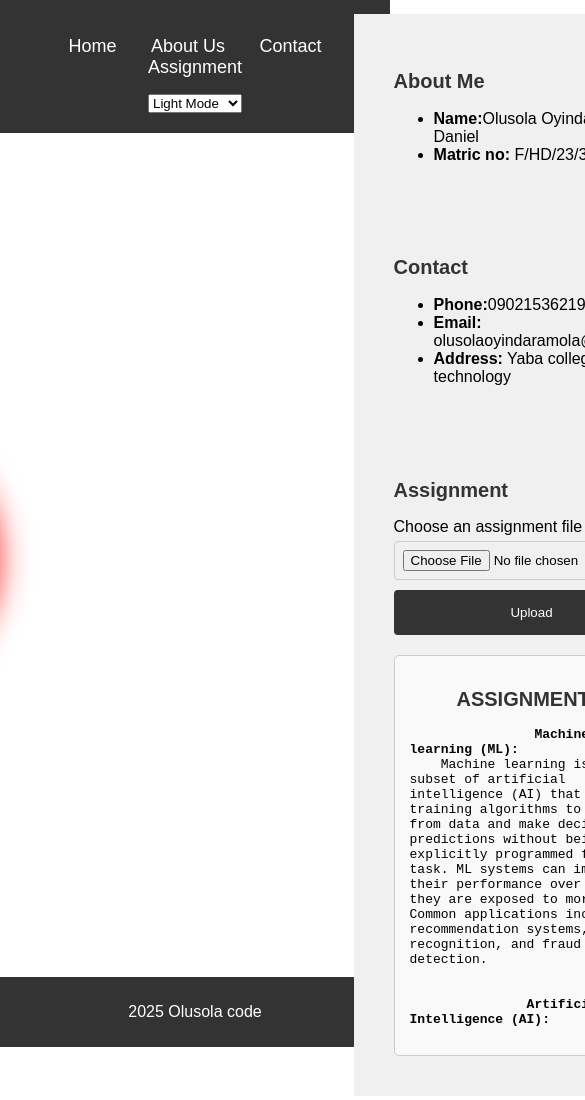
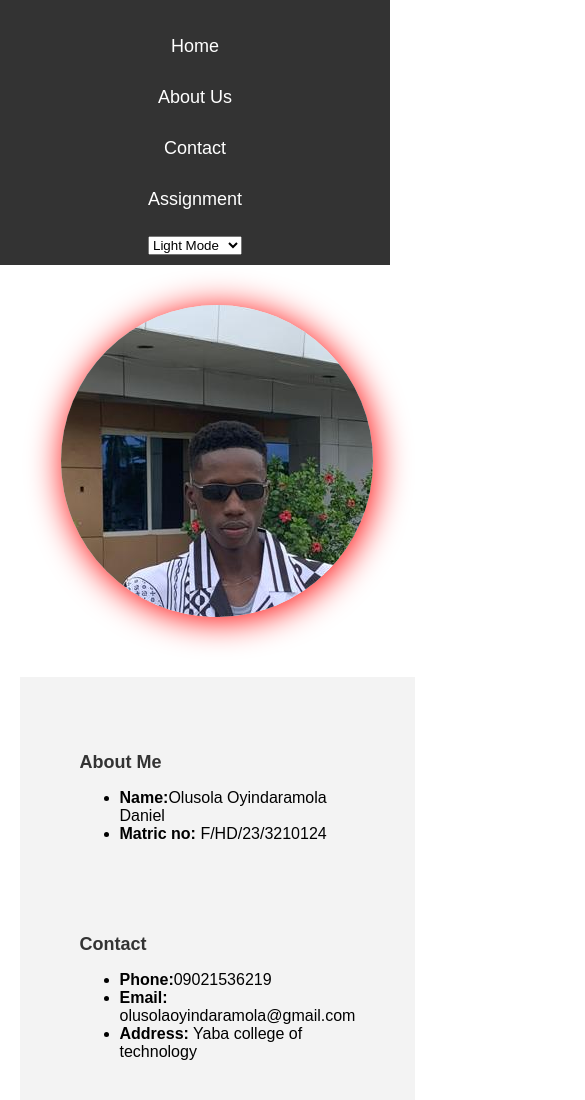
Before and after one commit to OlukotunMonsurat/traassignment, a plain HTML site: page tra.html in a window 390 px wide. Shown: the top 1100 px of the page, 585 px wide, since content can reach past the window. Drawn offline with Linux system fonts and the light colour scheme.

Commit message:
changes in css

```diff
--- a/tra.css
+++ b/tra.css
@@ -1,13 +1,10 @@
-
 body {
     font-family: Arial, sans-serif;
     margin: 0;
     padding: 0;
     box-sizing: border-box;
-
 }
 
-/* Light Mode */
 body.light-mode {
     background-color: #ffffff;
     color: #000000;
@@ -24,10 +21,9 @@ button.light-mode {
     color: white;
 }
 
-/* Dark Mode */
 body.dark-mode {
     background-color: #1e1e1e;
-    color:black;
+    color: black;
 }
 
 header.dark-mode,
@@ -41,7 +37,6 @@ button.dark-mode {
     color: white;
 }
 
-/* Sepia Mode */
 body.sepia-mode {
     background-color: #f4ecd8;
     color: #5b4636;
@@ -58,7 +53,6 @@ button.sepia-mode {
     color: #f4ecd8;
 }
 
-/* Blue Mode */
 body.blue-mode {
     background-color: #d0e7ff;
     color: #003366;
@@ -75,7 +69,21 @@ button.blue-mode {
     color: #d0e7ff;
 }
 
+body.grey-mode {
+    background-color: grey;
+    color: #000000;
+}
 
+header.grey-mode,
+footer.grey-mode {
+    background-color: rgb(105, 95, 95);
+    color: white;
+}
+
+button.grey-mode {
+    background-color: rgb(105, 95, 95);
+    color: white;
+}
 
 
 #file-preview {
@@ -94,63 +102,12 @@ button.blue-mode {
     border-radius: 5px;
 }
 
-
 #file-preview pre {
     white-space: pre-wrap;
     word-wrap: break-word;
     text-align: left;
     max-height: 300px;
     overflow-y: auto;
-}
-
-@keyframes revolve {
-    0% {
-        left: 50%;
-        top: 50%;
-    }
-    100% {
-        left: 70%;
-        top: 70%;
-    }
-}
-
-.revolving {
-    animation: revolve 4s infinite alternate ease-in-out;
-}
-
-.cont {
-    display: flex;
-    height: 100vh;
-
-    justify-content: center;
-    align-items: center;
-}
-
-.divide {
-    margin-left: 20em;
-    background-color: #f0f0f0;
-}
-
-.container {
-    display: flex;
-    justify-content: center;
-    align-items: center;
-    width: 40vw;
-    height: 40vw;
-    margin: 0;
-    border-radius: 50%;
-    box-shadow: 2px 3px 34px red;
-    background-color: #f0f0f0;
-    overflow: hidden;
-    position: relative;
-}
-
-
-header {
-    background-color: #333;
-    color: white;
-    padding: 10px;
-    text-align: center;
 }
 
 nav ul {
@@ -169,7 +126,6 @@ nav ul li a {
     font-size: 18px;
 }
 
-
 section {
     padding: 20px;
     margin: 20px;
@@ -178,7 +134,6 @@ section {
 h1, h2 {
     color: #333;
 }
-
 
 form label {
     display: block;
@@ -191,6 +146,74 @@ form input, form textarea {
     margin-bottom: 10px;
     border: 1px solid #ccc;
     border-radius: 4px;
+}
+
+footer {
+    text-align: center;
+    padding: 10px;
+    background-color: #333;
+    color: white;
+}
+
+header, footer {
+    background-color: #333;
+    color: white;
+    padding: 15px;
+    text-align: center;
+}
+
+nav ul {
+    list-style: none;
+    padding: 0;
+    display: flex;
+    justify-content: center;
+}
+
+nav ul li {
+    margin: 0 10px;
+}
+
+nav ul li a {
+    color: white;
+    text-decoration: none;
+    font-size: 18px;
+}
+
+.cont {
+    display: flex;
+    height: 100vh;
+    justify-content: center;
+    align-items: center;
+
+}
+
+.container {
+    display: flex;
+    justify-content: center;
+    align-items: center;
+    width: 40vw;
+    height: 40vw;
+    margin: 0;
+    border-radius: 50%;
+    box-shadow: 2px 3px 34px red;
+    background-color: #f0f0f0;
+    overflow: hidden;
+    position: relative;
+}
+
+.divide {
+    flex: 1;
+    padding: 20px;
+    background-color: rgba(240, 240, 240, 0.8);
+    margin-left: 250px;
+    margin-bottom: 50px;
+}
+
+#file-preview pre {
+    white-space: pre-wrap;
+    word-wrap: break-word;
+    max-height: 300px;
+    overflow-y: auto;
 }
 
 button {
@@ -206,21 +229,11 @@ button:hover {
     background-color: #555;
 }
 
-
-footer {
-    text-align: center;
-    padding: 10px;
-    background-color: #333;
-    color: white;
-}
-
-
 @media screen and (max-width: 768px) {
     .container {
         width: 60vw;
         height: 60vw;
     }
-
 }
 
 @media screen and (max-width: 480px) {
@@ -242,3 +255,67 @@ footer {
         padding: 15px;
     }
 }
+
+@media screen and (max-width: 1024px) {
+    .cont {
+        padding: 0 5%;
+        flex-wrap: wrap;
+        height: auto;
+    }
+
+    .container {
+        width: 50vw;
+        height: 50vw;
+    }
+
+    .divide {
+        margin-left: 0;
+        flex: 1 1 100%;
+        margin-top: 20px;
+    }
+}
+
+@media screen and (max-width: 768px) {
+    .cont {
+        flex-direction: column;
+        align-items: center;
+    }
+
+    .container {
+        width: 60vw;
+        height: 60vw;
+    }
+
+    nav ul {
+        flex-direction: column;
+        gap: 10px;
+    }
+
+    nav ul li {
+        margin: 10px 0;
+    }
+}
+
+@media screen and (max-width: 480px) {
+    header, footer {
+        padding: 10px;
+    }
+
+    nav ul {
+        padding: 0;
+    }
+
+    h1, h2 {
+        font-size: 18px;
+    }
+
+    .container {
+        width: 80vw;
+        height: 80vw;
+    }
+
+    button {
+        width: 100%;
+        padding: 12px;
+    }
+}
--- a/tra.html
+++ b/tra.html
@@ -25,6 +25,7 @@
             <option value="dark-mode">Dark Mode</option>
             <option value="sepia-mode">Sepia Mode</option>
             <option value="blue-mode">Blue Mode</option>
+            <option value="grey-mode">grey Mode</option>
         </select>
     </header>
 
```
